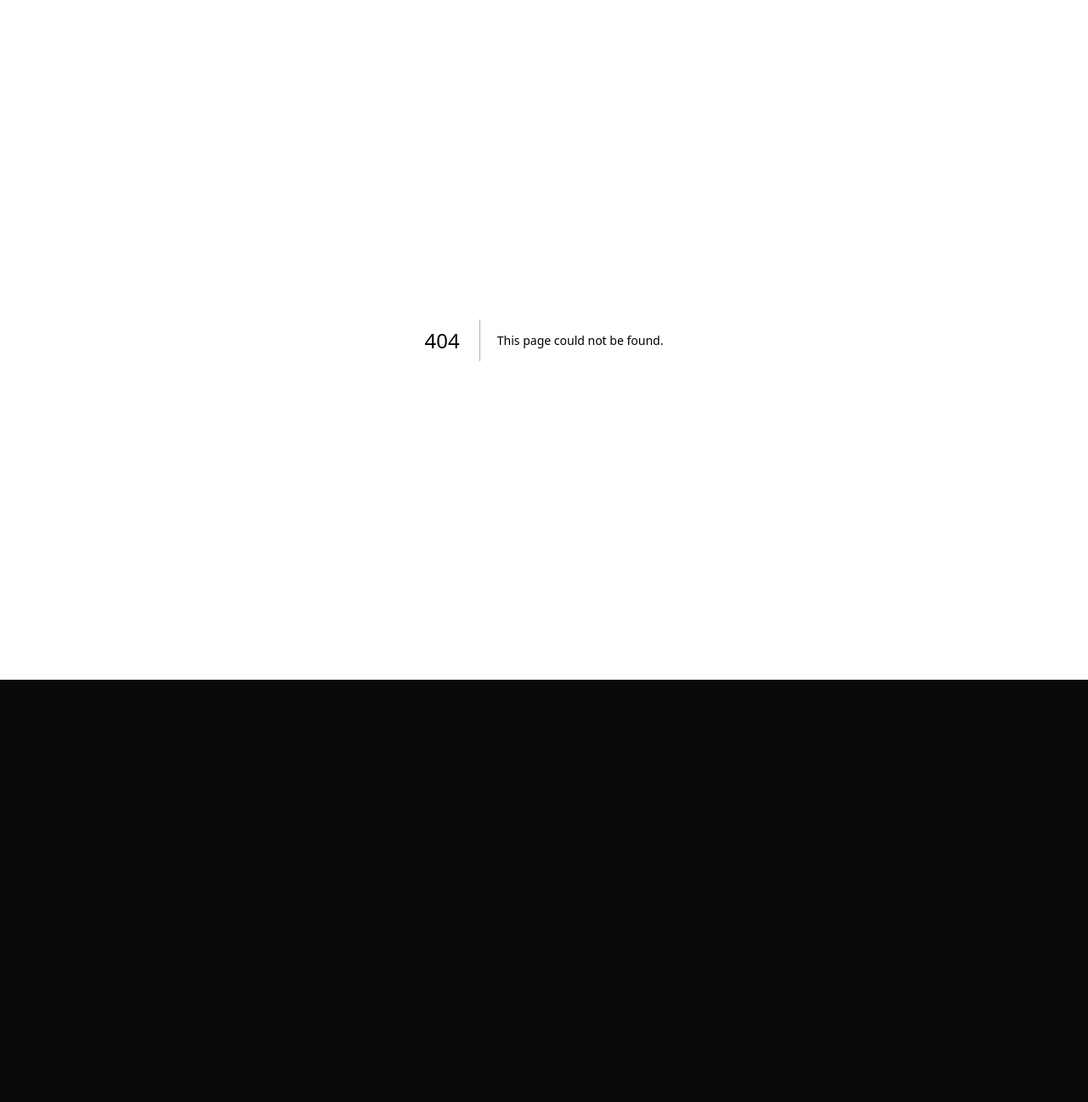
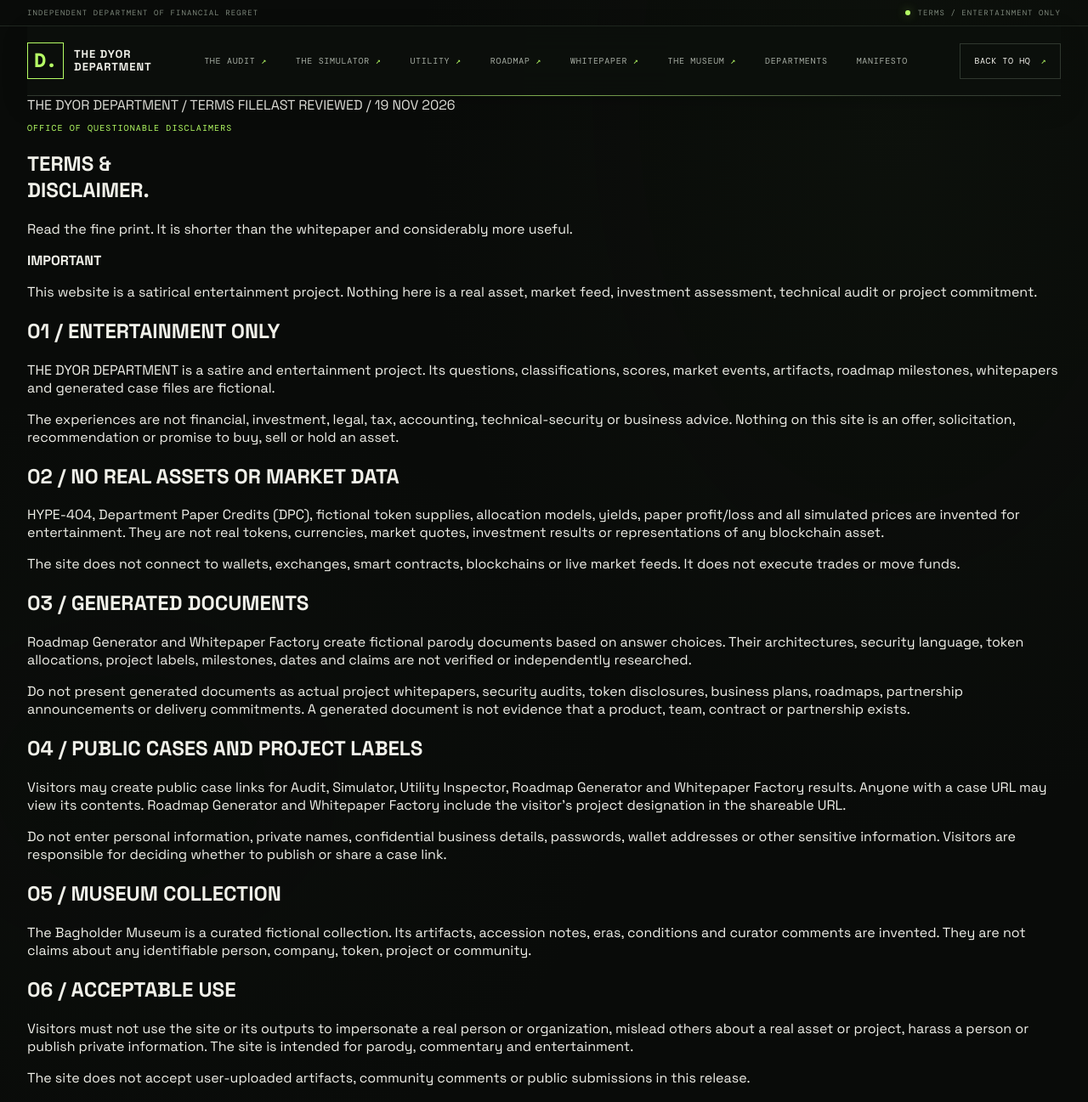
Before and after one commit to safherofficial/weird, a Next.js app: page /terms in a window 1280 px wide. Before the commit this address had no page. Shown: the top 1297 px of the page at 85% size. Before the commit the page ends 800 px from the top, so only its background shows below. Built offline with nearby package versions, Linux system fonts and the light colour scheme.

Commit message:
feat(u10): add entertainment terms and disclaimer page

```diff
--- /dev/null
+++ b/app/terms/page.tsx
@@ -0,0 +1,97 @@
+import type { Metadata } from "next";
+import Link from "next/link";
+import DepartmentHeader from "../components/department-header";
+import DepartmentFooter from "../components/department-footer";
+
+export const metadata: Metadata = {
+  title: "Terms & Entertainment Disclaimer",
+  description: "Terms for using THE DYOR DEPARTMENT, its fictional simulations, satirical classifications and generated documents.",
+  alternates: { canonical: "/terms" },
+};
+
+const sections = [
+  {
+    title: "01 / ENTERTAINMENT ONLY",
+    paragraphs: [
+      "THE DYOR DEPARTMENT is a satire and entertainment project. Its questions, classifications, scores, market events, artifacts, roadmap milestones, whitepapers and generated case files are fictional.",
+      "The experiences are not financial, investment, legal, tax, accounting, technical-security or business advice. Nothing on this site is an offer, solicitation, recommendation or promise to buy, sell or hold an asset.",
+    ],
+  },
+  {
+    title: "02 / NO REAL ASSETS OR MARKET DATA",
+    paragraphs: [
+      "HYPE-404, Department Paper Credits (DPC), fictional token supplies, allocation models, yields, paper profit/loss and all simulated prices are invented for entertainment. They are not real tokens, currencies, market quotes, investment results or representations of any blockchain asset.",
+      "The site does not connect to wallets, exchanges, smart contracts, blockchains or live market feeds. It does not execute trades or move funds.",
+    ],
+  },
+  {
+    title: "03 / GENERATED DOCUMENTS",
+    paragraphs: [
+      "Roadmap Generator and Whitepaper Factory create fictional parody documents based on answer choices. Their architectures, security language, token allocations, project labels, milestones, dates and claims are not verified or independently researched.",
+      "Do not present generated documents as actual project whitepapers, security audits, token disclosures, business plans, roadmaps, partnership announcements or delivery commitments. A generated document is not evidence that a product, team, contract or partnership exists.",
+    ],
+  },
+  {
+    title: "04 / PUBLIC CASES AND PROJECT LABELS",
+    paragraphs: [
+      "Visitors may create public case links for Audit, Simulator, Utility Inspector, Roadmap Generator and Whitepaper Factory results. Anyone with a case URL may view its contents. Roadmap Generator and Whitepaper Factory include the visitor's project designation in the shareable URL.",
+      "Do not enter personal information, private names, confidential business details, passwords, wallet addresses or other sensitive information. Visitors are responsible for deciding whether to publish or share a case link.",
+    ],
+  },
+  {
+    title: "05 / MUSEUM COLLECTION",
+    paragraphs: [
+      "The Bagholder Museum is a curated fictional collection. Its artifacts, accession notes, eras, conditions and curator comments are invented. They are not claims about any identifiable person, company, token, project or community.",
+    ],
+  },
+  {
+    title: "06 / ACCEPTABLE USE",
+    paragraphs: [
+      "Visitors must not use the site or its outputs to impersonate a real person or organization, mislead others about a real asset or project, harass a person or publish private information. The site is intended for parody, commentary and entertainment.",
+      "The site does not accept user-uploaded artifacts, community comments or public submissions in this release.",
+    ],
+  },
+  {
+    title: "07 / AVAILABILITY AND CHANGES",
+    paragraphs: [
+      "Features may change, be unavailable or be removed. Case URLs depend on the current version of the relevant deterministic generator. The operator does not guarantee uninterrupted availability or permanent support for every historic format.",
+      "The site and its content are provided for entertainment without a promise that generated output will be complete, accurate, suitable or useful for any purpose outside the joke.",
+    ],
+  },
+  {
+    title: "08 / OPERATOR DETAILS",
+    paragraphs: [
+      "The legal identity and contact details for the site operator have not been supplied in this release. They must be added by the operator before these terms are treated as a complete legal agreement.",
+      "Last reviewed: 19 November 2026.",
+    ],
+  },
+];
+
+export default function TermsPage() {
+  return (
+    <main className="audit-page legal-page" id="main-content">
+      <DepartmentHeader statusMessage="TERMS / ENTERTAINMENT ONLY" ctaHref="/" ctaLabel="BACK TO HQ" />
+      <article className="legal-document shell" id="content-start" tabIndex={-1}>
+        <div className="legal-document__meta"><span>THE DYOR DEPARTMENT / TERMS FILE</span><span>LAST REVIEWED / 19 NOV 2026</span></div>
+        <p className="eyebrow">OFFICE OF QUESTIONABLE DISCLAIMERS</p>
+        <h1>TERMS &<br /><span>DISCLAIMER.</span></h1>
+        <p className="legal-document__lead">Read the fine print. It is shorter than the whitepaper and considerably more useful.</p>
+        <div className="legal-document__notice">
+          <strong>IMPORTANT</strong>
+          <p>This website is a satirical entertainment project. Nothing here is a real asset, market feed, investment assessment, technical audit or project commitment.</p>
+        </div>
+        {sections.map((section) => (
+          <section className="legal-section" key={section.title}>
+            <h2>{section.title}</h2>
+            {section.paragraphs.map((paragraph) => <p key={paragraph}>{paragraph}</p>)}
+          </section>
+        ))}
+        <div className="legal-document__actions">
+          <Link className="button button--quiet" href="/privacy">READ PRIVACY NOTICE ↗</Link>
+          <Link className="button button--quiet" href="/">RETURN TO THE DEPARTMENT ↗</Link>
+        </div>
+      </article>
+      <DepartmentFooter message={["NO TOKEN. NO UTILITY. NO FINANCIAL ADVICE.", "THESE TERMS ARE NOT A ROADMAP."]} />
+    </main>
+  );
+}
```
